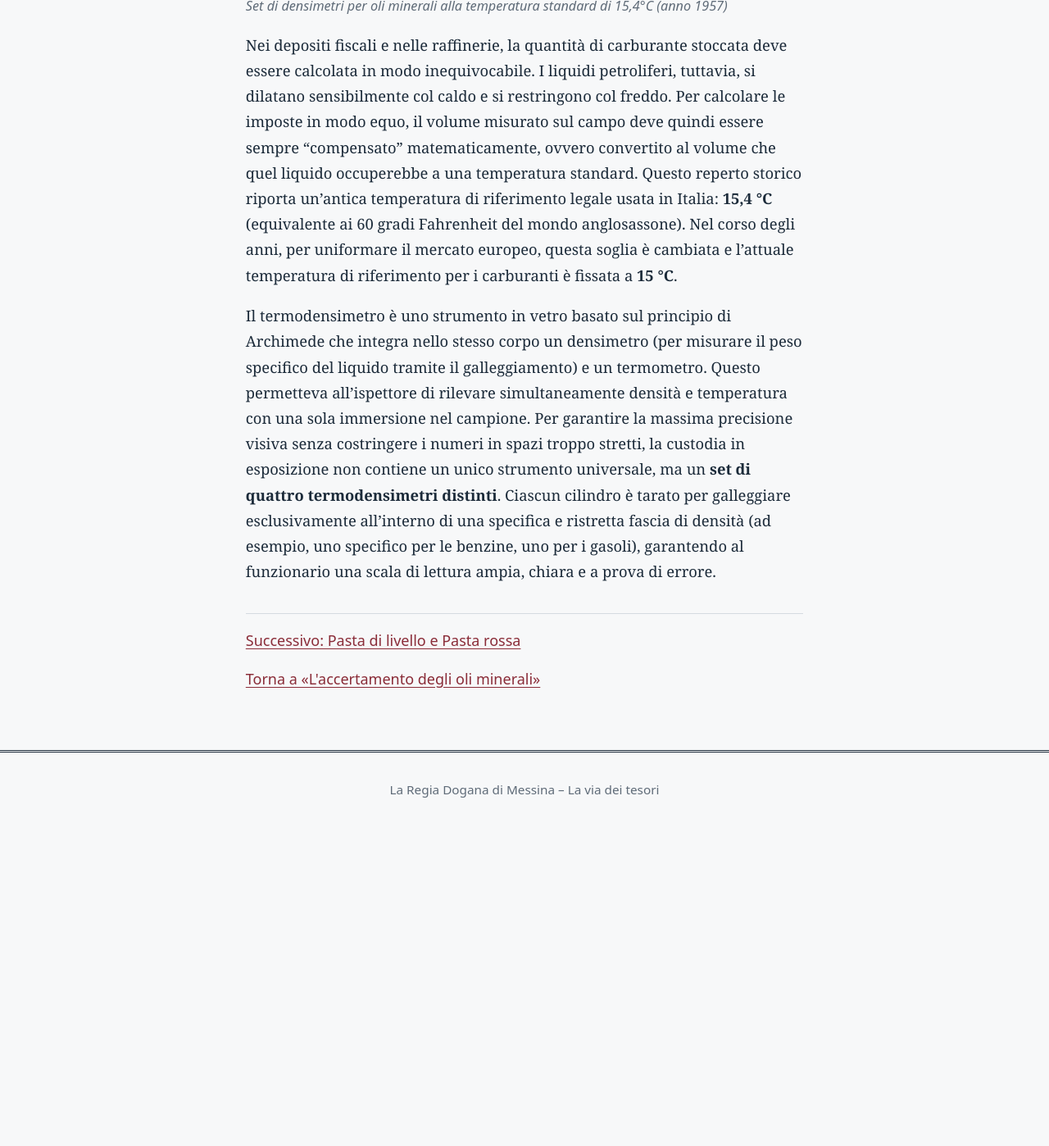
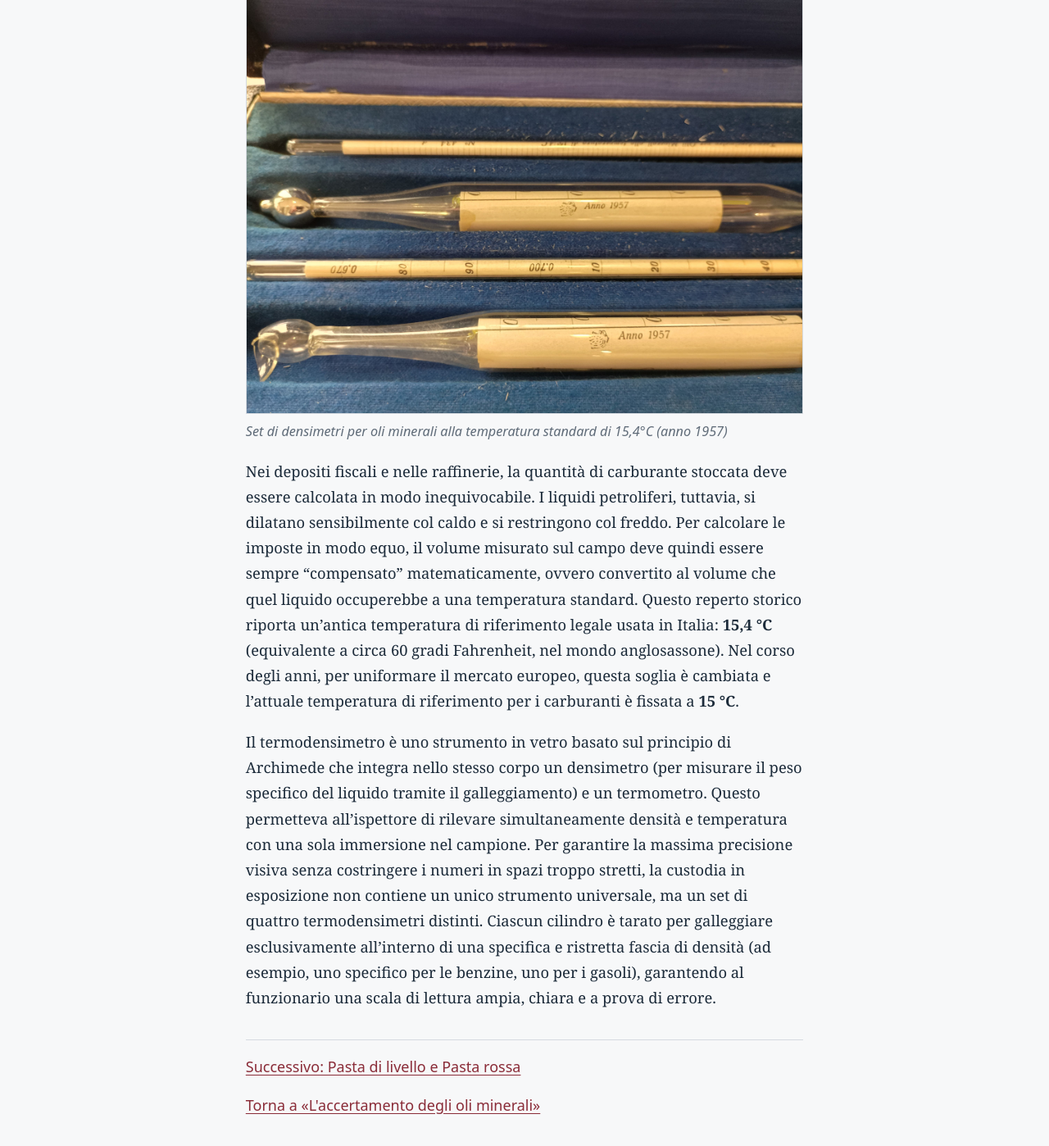
Before and after one commit to GiuseppeLB/regia-dogana-di-Messina, a Jekyll site: the page built from _oggetti/olio-minerale-1.md, in a window 1280 px wide and 1400 px high, scrolled down 205 px. Shown: the whole window at 82% size. Built offline with Jekyll 4.4.1, drawn with Linux system fonts in a browser that asks for light colours; before the commit the page ends 1214 px from its top, so only the background shows below that.

Commit message:
Update _oggetti/olio-minerale-1.md (via Pages CMS)

```diff
--- a/_oggetti/olio-minerale-1.md
+++ b/_oggetti/olio-minerale-1.md
@@ -3,9 +3,10 @@ layout: oggetto
 title: Densimetro per oli minerali
 pagina: oli-minerali
 ordine: 1
+foto: /assets/foto/densimetro per oli minerali.jpg
 didascalia: Set di densimetri per oli minerali alla temperatura standard di
   15,4°C (anno 1957)
 ---
-Nei depositi fiscali e nelle raffinerie, la quantità di carburante stoccata deve essere calcolata in modo inequivocabile. I liquidi petroliferi, tuttavia, si dilatano sensibilmente col caldo e si restringono col freddo. Per calcolare le imposte in modo equo, il volume misurato sul campo deve quindi essere sempre "compensato" matematicamente, ovvero convertito al volume che quel liquido occuperebbe a una temperatura standard. Questo reperto storico riporta un'antica temperatura di riferimento legale usata in Italia: **15,4 °C** (equivalente ai 60 gradi Fahrenheit del mondo anglosassone). Nel corso degli anni, per uniformare il mercato europeo, questa soglia è cambiata e l'attuale temperatura di riferimento per i carburanti è fissata a **15 °C**.
+Nei depositi fiscali e nelle raffinerie, la quantità di carburante stoccata deve essere calcolata in modo inequivocabile. I liquidi petroliferi, tuttavia, si dilatano sensibilmente col caldo e si restringono col freddo. Per calcolare le imposte in modo equo, il volume misurato sul campo deve quindi essere sempre "compensato" matematicamente, ovvero convertito al volume che quel liquido occuperebbe a una temperatura standard. Questo reperto storico riporta un'antica temperatura di riferimento legale usata in Italia: **15,4 °C** (equivalente a circa 60 gradi Fahrenheit, nel mondo anglosassone). Nel corso degli anni, per uniformare il mercato europeo, questa soglia è cambiata e l'attuale temperatura di riferimento per i carburanti è fissata a **15 °C**.
 
-Il termodensimetro è uno strumento in vetro basato sul principio di Archimede che integra nello stesso corpo un densimetro (per misurare il peso specifico del liquido tramite il galleggiamento) e un termometro. Questo permetteva all'ispettore di rilevare simultaneamente densità e temperatura con una sola immersione nel campione. Per garantire la massima precisione visiva senza costringere i numeri in spazi troppo stretti, la custodia in esposizione non contiene un unico strumento universale, ma un **set di quattro termodensimetri distinti**. Ciascun cilindro è tarato per galleggiare esclusivamente all'interno di una specifica e ristretta fascia di densità (ad esempio, uno specifico per le benzine, uno per i gasoli), garantendo al funzionario una scala di lettura ampia, chiara e a prova di errore.
+Il termodensimetro è uno strumento in vetro basato sul principio di Archimede che integra nello stesso corpo un densimetro (per misurare il peso specifico del liquido tramite il galleggiamento) e un termometro. Questo permetteva all'ispettore di rilevare simultaneamente densità e temperatura con una sola immersione nel campione. Per garantire la massima precisione visiva senza costringere i numeri in spazi troppo stretti, la custodia in esposizione non contiene un unico strumento universale, ma un set di quattro termodensimetri distinti. Ciascun cilindro è tarato per galleggiare esclusivamente all'interno di una specifica e ristretta fascia di densità (ad esempio, uno specifico per le benzine, uno per i gasoli), garantendo al funzionario una scala di lettura ampia, chiara e a prova di errore.
```
